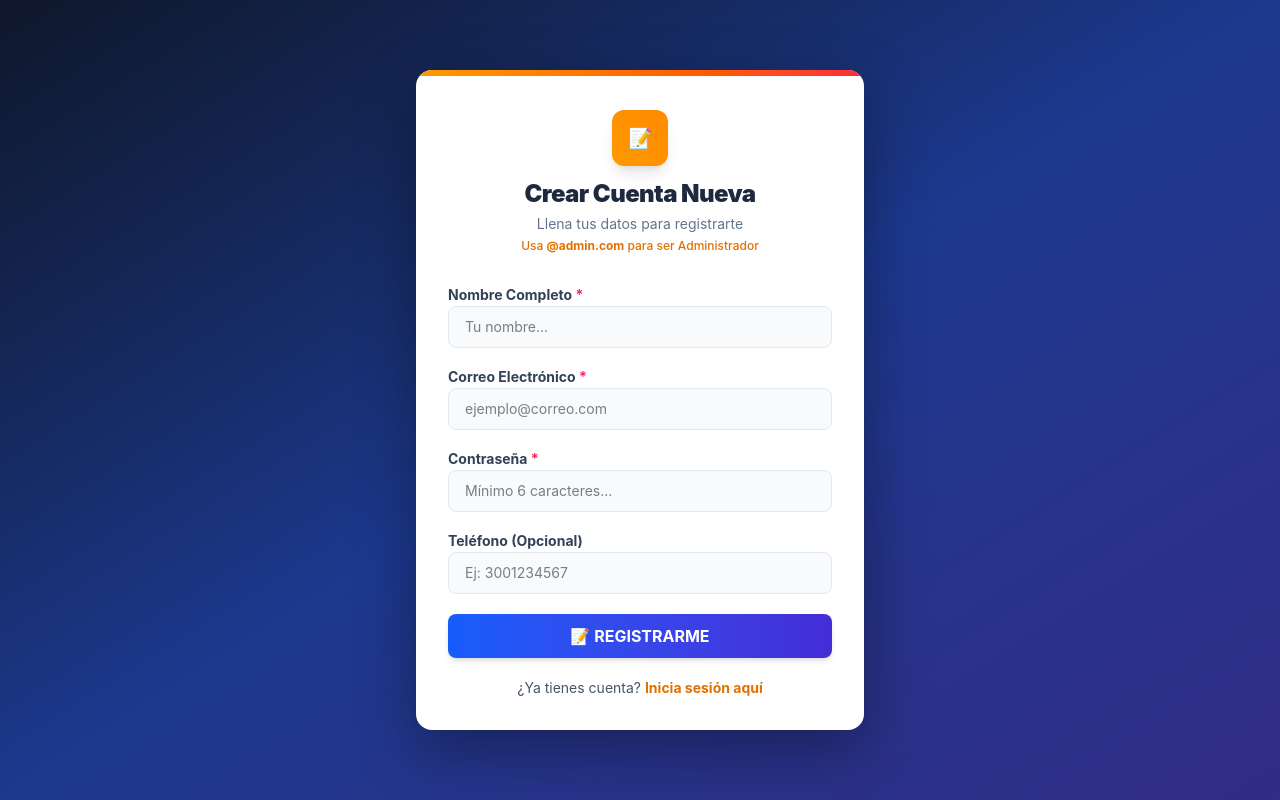
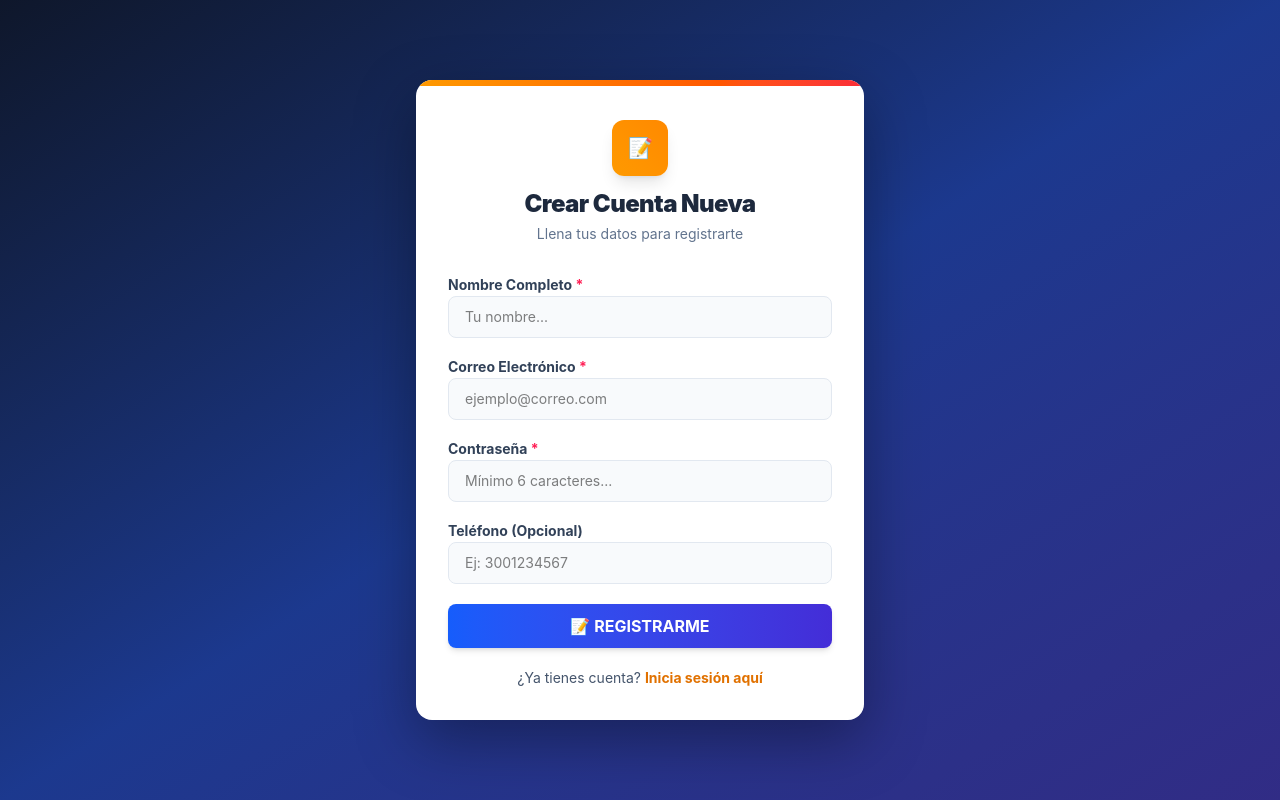
Before and after one commit to isabelasepulveda/biblioteca-frontend, a React app: page /registro in a window 1280 px wide. Built offline with nearby package versions, Linux system fonts and the light colour scheme; the HTML template or start-up script is replaced by a standard one.

Commit message:
Add files via upload

```diff
--- a/src/pages/Register.jsx
+++ b/src/pages/Register.jsx
@@ -24,8 +24,6 @@ export default function Register() {
     setMensaje({ texto: '', tipo: '' });
 
     try {
-      const esAdmin = formulario.correo.trim().toLowerCase().endsWith('@admin.com');
-
       // Enviamos el objeto con las propiedades esperadas por el backend corregido
       const datosParaBackend = {
         nombre: formulario.nombre,
@@ -34,8 +32,8 @@ export default function Register() {
         telefono: formulario.telefono
       };
 
-    // Cambia el localhost por tu URL real de Render
-const res = await axios.post('https://biblioteca-backend-yz1f.onrender.com/api/usuarios/registro', datosParaBackend);
+      // Petición al backend en producción
+      const res = await axios.post('https://biblioteca-backend-yz1f.onrender.com/api/usuarios/registro', datosParaBackend);
 
       setMensaje({
         texto: res.data.mensaje || `✅ Cuenta creada con éxito.`,
@@ -67,7 +65,6 @@ const res = await axios.post('https://biblioteca-backend-yz1f.onrender.com/api/u
             </div>
             <h1 className="text-2xl font-black text-slate-800 tracking-tight">Crear Cuenta Nueva</h1>
             <p className="text-slate-500 text-sm mt-1">Llena tus datos para registrarte</p>
-            <small className="text-amber-600 font-medium text-xs block mt-1">Usa <b>@admin.com</b> para ser Administrador</small>
           </div>
 
           {mensaje.texto && (
```
